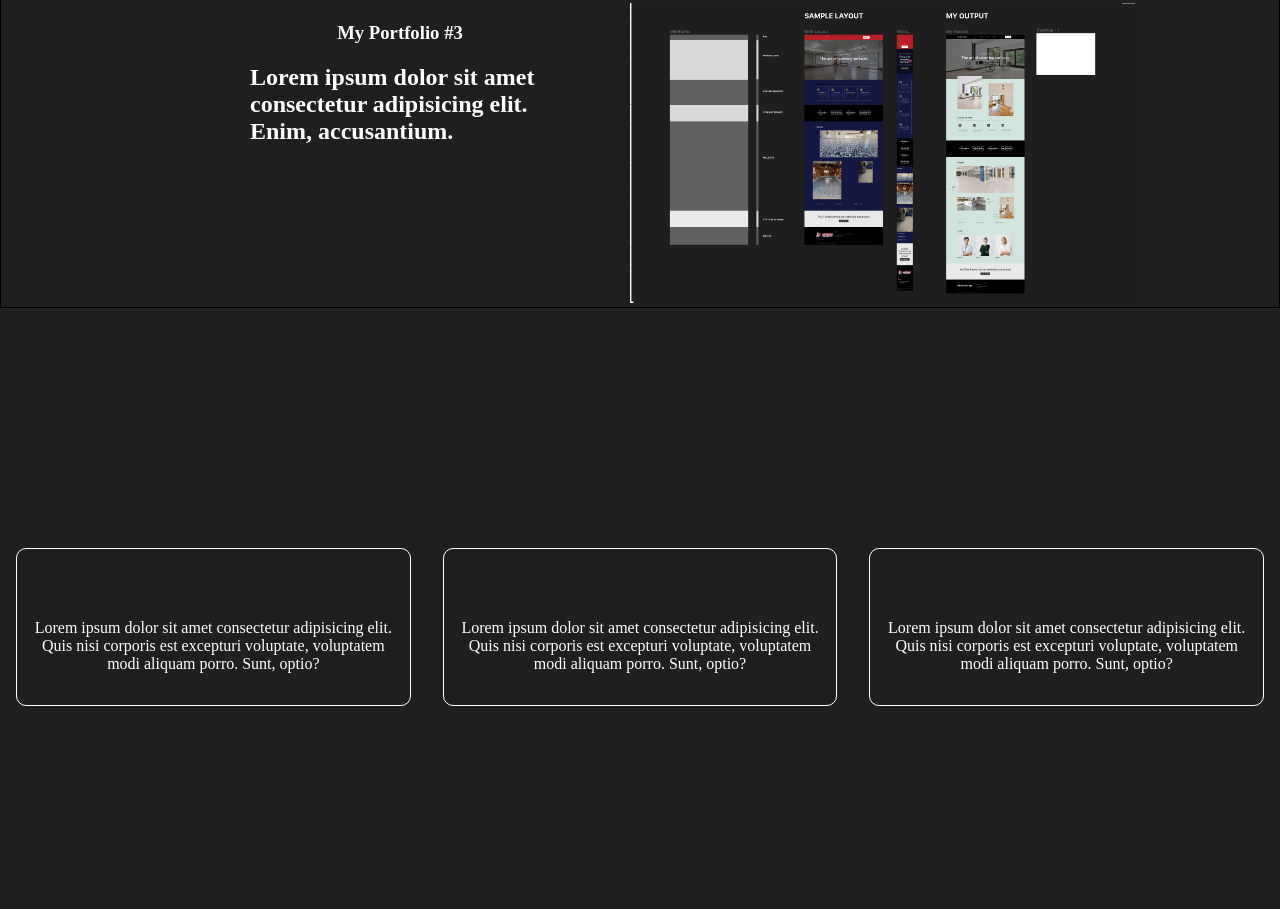
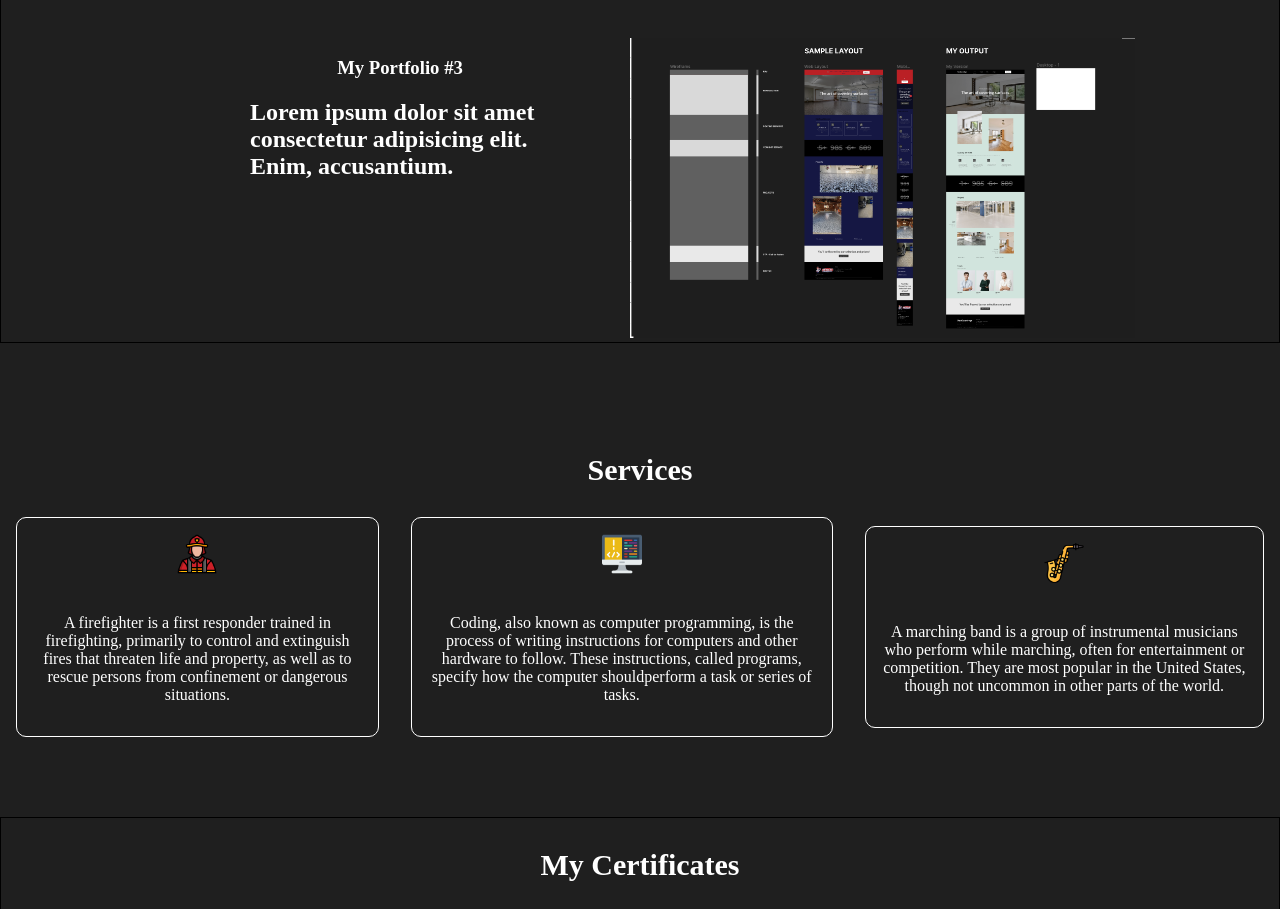
Before and after one commit to YellyWard/portfolioo, a plain HTML site: page index.html in a window 1280 px wide. Shown: the part 1854-2763 px from the top of the page. Drawn offline with Linux system fonts and the light colour scheme.

Commit message:
Add files via upload

```diff
--- a/index.html
+++ b/index.html
@@ -116,7 +116,7 @@
     </section>
 
     <section id="About" style="height: 100%; display: grid; align-items: center; justify-content: center;">
-      <h1 style="text-align: center;">My work</h1>
+      <h1 style="text-align: center; font-size: 30px;">My work</h1>
       <div style="display: grid;">
           <div style="display: grid; gap: 5rem; grid-template-columns: 300px 400px; margin-bottom: 4rem;">
               <div>
@@ -155,38 +155,39 @@
         </div>
   </section>
 
-  <section id="Services"  style="background-color: rgb(31, 31, 31); height: 100%; padding: 15rem 1rem; color: white;">
+  <section id="Services"  style="background-color: rgb(31, 31, 31); height: 100%; padding: 5rem 1rem; color: white;">
+    <h1 style="text-align: center; font-size: 30px;">Services</h1>
     <div style="display: flex; justify-content: space-evenly; gap: 2rem; align-items: center;">
         <div style="display: flex; text-align: center; padding: 1rem; border-radius: 10px; border: solid 1px white;  flex-direction: column; row-gap: 20px;">
             <div>
-                <img style="height: 40px;" src="./github.png" alt="">
+                <img style="height: 40px;" src="./img/firefighter.png" alt="" >
             </div>
             <div>
-                <p>Lorem ipsum dolor sit amet consectetur adipisicing elit. Quis nisi
-                    corporis est excepturi voluptate, voluptatem modi aliquam porro.
-                    Sunt, optio?
+                <p>A firefighter is a first responder trained in firefighting, primarily
+                     to control and extinguish fires that threaten life and property,
+                    as well as to rescue persons from confinement or dangerous situations.
                 </p>
             </div>
         </div>
         <div style="display: flex; text-align: center; padding: 1rem; border-radius: 10px; border: solid 1px white; flex-direction: column; row-gap: 20px;">
             <div>
-                <img style="height: 40px;" src="./github.png" alt="">
+                <img style="height: 40px;" src="./img/coding.png" alt="">
             </div>
             <div>
-                <p>Lorem ipsum dolor sit amet consectetur adipisicing elit. Quis nisi
-                    corporis est excepturi voluptate, voluptatem modi aliquam porro.
-                    Sunt, optio?
+                <p>Coding, also known as computer programming, is the process of
+                    writing instructions for computers and other hardware to follow. These instructions,
+                    called programs, specify how the computer shouldperform a task or series of tasks.
                 </p>
             </div>
         </div>
         <div style="display: flex; text-align: center; padding: 1rem; border-radius: 10px; border: solid 1px white; flex-direction: column; row-gap: 20px;">
             <div>
-                <img style="height: 40px;" src="./github.png" alt="">
+                <img style="height: 40px;" src="./img/saxophone.png" alt="">
             </div>
             <div>
-                <p>Lorem ipsum dolor sit amet consectetur adipisicing elit. Quis nisi
-                    corporis est excepturi voluptate, voluptatem modi aliquam porro.
-                    Sunt, optio?
+                <p>A marching band is a group of instrumental musicians who perform
+                    while marching, often for entertainment or competition. They are most popular
+                    in the United States, though not uncommon in other parts of the world.
                 </p>
             </div>
         </div>
@@ -194,7 +195,7 @@
 </section>
 
     <section id="certificates">
-        <h1>My Certificates</h1>
+        <h1 style="font-size: 30px;">My Certificates</h1>
         <div style="display: flex; align-items: center;
             justify-content: center; gap: 1rem;">
             <div class="card1">
```
Also changed, not shown: img/coding.png (added), img/firefighter.png (added), img/saxophone.png (added).
